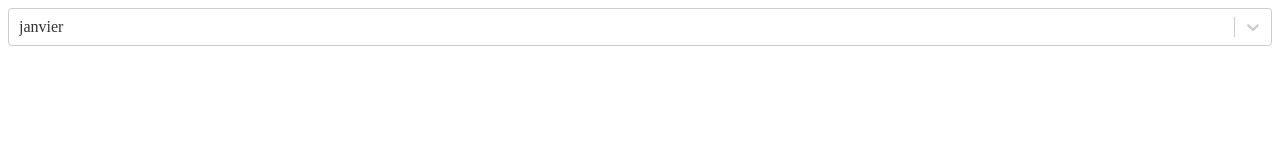
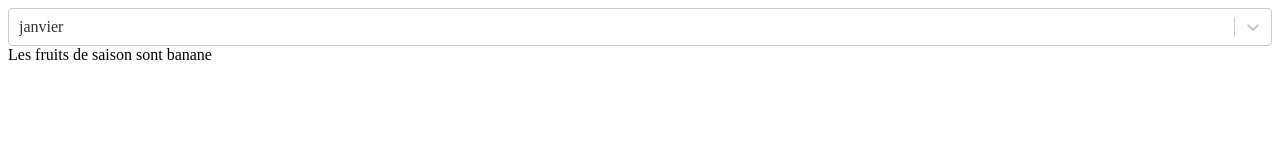
Before and after one commit to LukaBch/seasonal-eating, a React (Create React App) app: page / in a window 1280 px wide. Shown: the top 160 px of the page. Built offline with nearby package versions, Linux system fonts and the light colour scheme.

Commit message:
EatableFruits component

```diff
--- a/src/App.tsx
+++ b/src/App.tsx
@@ -1,15 +1,28 @@
 import { useState } from "react";
 import MonthSelector from "./MonthSelector";
+import EatableFruits from "./EatableFruits";
+
+export interface ISeasonalEatingProps {}
+
+interface IMonthProps {
+  value: number;
+  label: string;
+}
 
 function App() {
   const [selectedMonthIndex, setSelectedMonthIndex] = useState<number>(0);
+
+  const handleMonthChange = (newMonth: IMonthProps) => {
+    setSelectedMonthIndex(newMonth.value);
+  };
   return (
-    <MonthSelector
-      selectedMonthIndex={selectedMonthIndex}
-      onMonthChange={(a) => {
-        setSelectedMonthIndex(a.index);
-      }}
-    />
+    <>
+      <MonthSelector
+        selectedMonthIndex={selectedMonthIndex}
+        onMonthChange={handleMonthChange}
+      />
+      <EatableFruits selectedMonthIndex={selectedMonthIndex} />
+    </>
   );
 }
 
--- /dev/null
+++ b/src/EatableFruits.tsx
@@ -0,0 +1,15 @@
+import { fruits } from "./constants";
+
+export interface IEatableFruitsProps {
+  selectedMonthIndex: number;
+}
+
+export default function EatableFruits(props: IEatableFruitsProps) {
+  const eatableFruitNameList = fruits
+    .filter(({ good }) => good.includes(props.selectedMonthIndex))
+    .map(({ name }) => name);
+  if (eatableFruitNameList.length === 0) {
+    return <div>Aucun fruit n'est de saison ce mois-ci !</div>;
+  }
+  return <div>Les fruits de saison sont {eatableFruitNameList.join(", ")}</div>;
+}
--- a/src/constants.ts
+++ b/src/constants.ts
@@ -12,3 +12,10 @@ export const months = [
   "novembre",
   "décembre",
 ];
+
+export const fruits = [
+  {
+    name: "banane",
+    good: [0, 9, 10, 11],
+  },
+];
```
Also changed, not shown: src/MonthSelector.tsx (line endings or trailing spaces).
